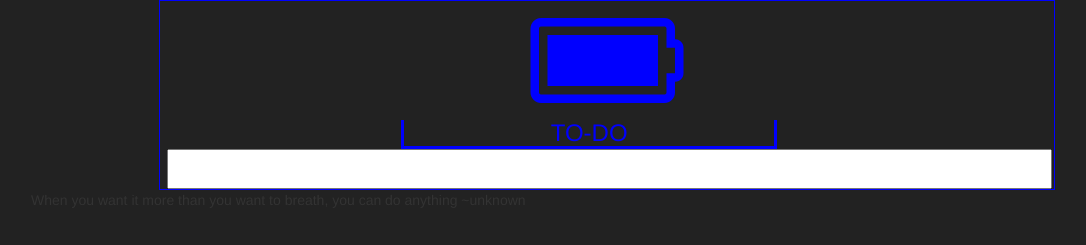
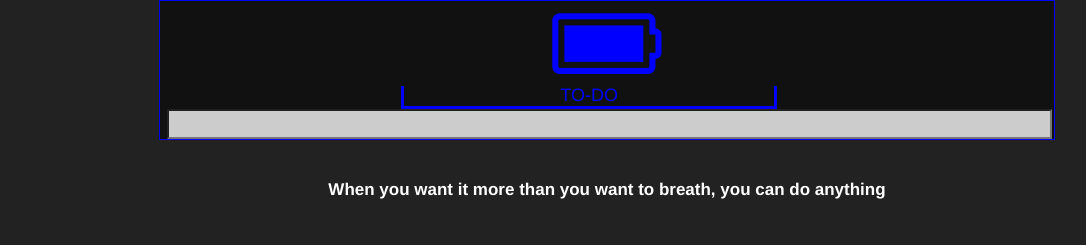
Before and after one commit to tech-tron/to-do-list, a plain HTML site: page index.html in a window 1280 px wide. Shown: the whole page, without its empty margins (33-1119 px from the left). Drawn offline with nearby package versions, Linux system fonts and the light colour scheme.

Commit message:
quote style

```diff
--- a/index.html
+++ b/index.html
@@ -10,17 +10,17 @@
 <body>
   <div id="header">
     <i id="battery" class="fa fa-battery-full fa-5x"></i>
-    <h3 id="title">TO-DO</h3>
+    <h4 id="title">TO-DO</h4>
     <input id="userInput" type="text"></input>
 <!--no button, easier to hit enter than click button as a phone user -->
   </div>
 
   <div id="content">
-    <p id="quote"></p>
-
+    <div id="quote"></div>
     <ul id="list">
 <!-- i would like to add "pillars getting pushed down by weight of list" -->
     </ul>
+  </div>
 
   <script src="main.js"></script>
 </body>
--- a/main.js
+++ b/main.js
@@ -1,12 +1,12 @@
 //add quote
 $(document).ready(function(){
   getQuote();
-  alert("document is ready");
 })
 
 function getQuote(){
   //gonna get quote from un made json
   var jQuote = "When you want it more than you want to breath, you can do anything";
-  var jAuthor = "unknown";
-  $('#quote').text(jQuote+" ~"+jAuthor);
+  //hover over: show author details
+  var jAuthor
+  $('#quote').text(jQuote);
 }
--- a/style.css
+++ b/style.css
@@ -1,23 +1,23 @@
 body
 {
   background-color: #222;
+  font-size: 1.7em;
+  font-weight: 700;
 }
 #header
 {
   color: blue;/*later will be a js variable*/
   text-align: center;
-  font-size: 1.7em;
-  font-weight: 700;
   border: 1px blue solid;
   width: 70%;
   margin-left: 15%;
-
+  background-color: #111;
 }
 #userInput
 {
   width: 99%;
   margin-left: .5%;
-
+  background-color: #ccc;
 }
 #title
 {
@@ -29,6 +29,9 @@ body
 }
 #quote
 {
-  width: 90%;
-  margin-left: 5%;
+  width: 96%;
+  margin-left: 2%;
+  color: #fff;
+  padding: 3% 0%;
+  text-align: center;
 }
```
